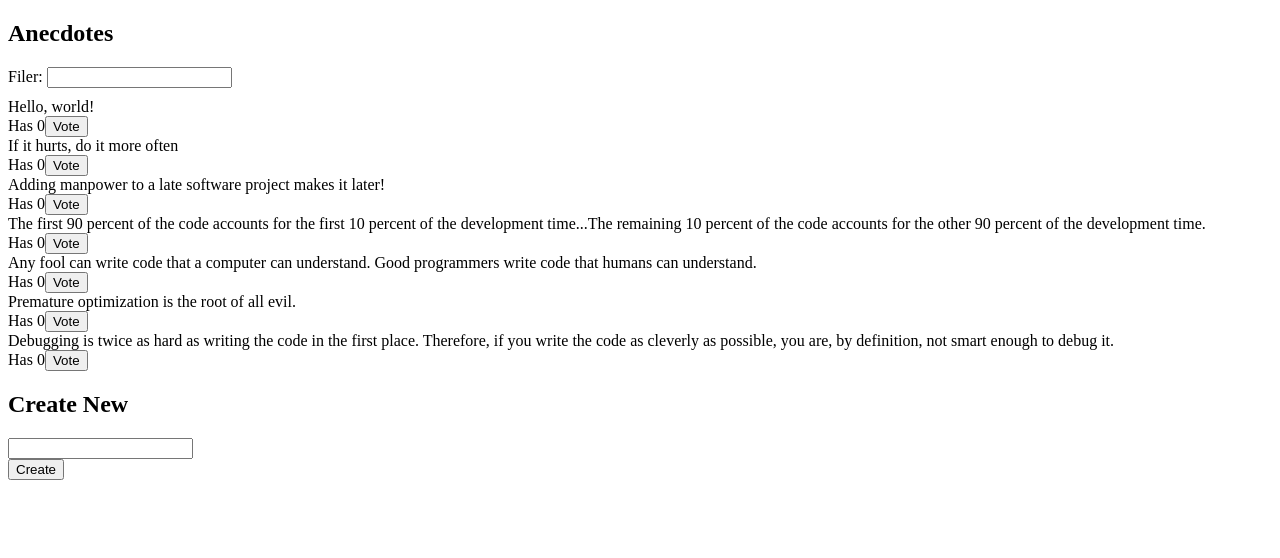
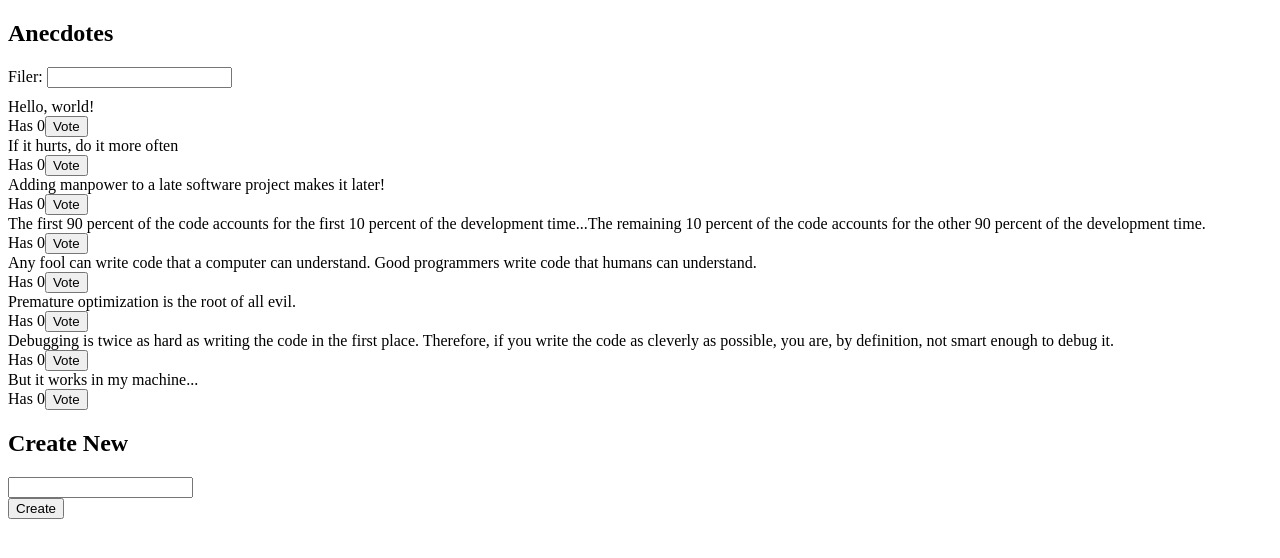
Before and after one commit to hiwersen/full-stack-open-part6-anecdotes-redux, a React (Vite) app: page / in a window 1280 px wide. Shown: the top 558 px of the page. Built offline with nearby package versions, Linux system fonts and the light colour scheme; data requests are answered from the project's data file; the HTML template or start-up script is replaced by a standard one.

Commit message:
Implement the exercise 6.15

```diff
--- a/db.json
+++ b/db.json
@@ -1,5 +1,5 @@
 {
-    "anecdotes":[
+  "anecdotes": [
     {
       "content": "Hello, world!",
       "id": "56387",
@@ -34,6 +34,11 @@
       "content": "Debugging is twice as hard as writing the code in the first place. Therefore, if you write the code as cleverly as possible, you are, by definition, not smart enough to debug it.",
       "id": "98312",
       "votes": 0
+    },
+    {
+      "id": "163f",
+      "content": "But it works in my machine...",
+      "votes": 0
     }
   ]
 }
--- a/src/components/AnecdoteForm.jsx
+++ b/src/components/AnecdoteForm.jsx
@@ -1,15 +1,21 @@
 import { useDispatch } from 'react-redux'
+import anecdoteServices from '../services/anecdotes'
 import { doAddAnecdote } from '../reducers/anecdoteReducer'
 import { doSetNotification, doRemoveNotification } from '../reducers/notificationReducer'
 
 const AnecdoteForm = () => {
     const dispatch = useDispatch()
 
-    const handleCreate = event => {
+    const handleCreate = async event => {
         event.preventDefault()
 
-        const anecdote = event.target.anecdote.value
+        const anecdoteToPost = {
+            content: event.target.anecdote.value,
+            votes: 0
+        }
         event.target.anecdote.value = ''
+
+        const anecdote = await anecdoteServices.postAnecdote(anecdoteToPost)
 
         dispatch(doAddAnecdote(anecdote))
         dispatch(doSetNotification(`You added: '${anecdote}'`))
--- a/src/reducers/anecdoteReducer.js
+++ b/src/reducers/anecdoteReducer.js
@@ -1,14 +1,6 @@
 import { createSlice } from '@reduxjs/toolkit'
 
 export const getId = () => (Math.random() * 1e5).toFixed(0)
-
-const asObject = anecdote => {
-  return {
-    content: anecdote,
-    id: getId(),
-    votes: 0
-  }
-}
 
 const anecdoteSlice = createSlice({
   name: 'anecdotes',
@@ -20,7 +12,7 @@ const anecdoteSlice = createSlice({
     },
     doAddAnecdote(state, action) {
       const anecdote = action.payload
-      state.push(asObject(anecdote))
+      state.push(anecdote)
     },
     doSetAnecdotes(_, action) {
       return action.payload
--- a/src/services/anecdotes.js
+++ b/src/services/anecdotes.js
@@ -7,6 +7,11 @@ const getAll = async () => {
     return response.data
 }
 
-const anecdoteServices = { getAll }
+const postAnecdote = async (anecdote) => {
+    const response = await axios.post(baseURL, anecdote)
+    return response.data
+}
+
+const anecdoteServices = { getAll, postAnecdote }
 
 export default anecdoteServices
```
Lines whose indentation alone changed are shown as unchanged.
